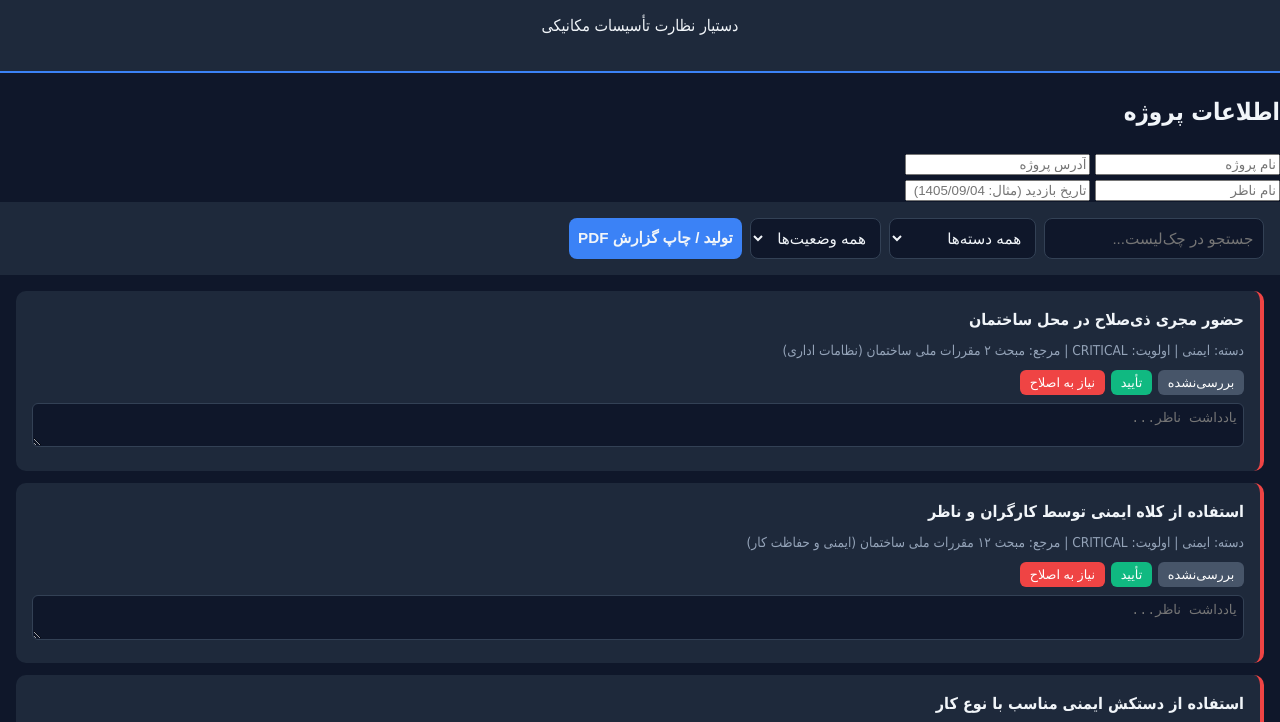
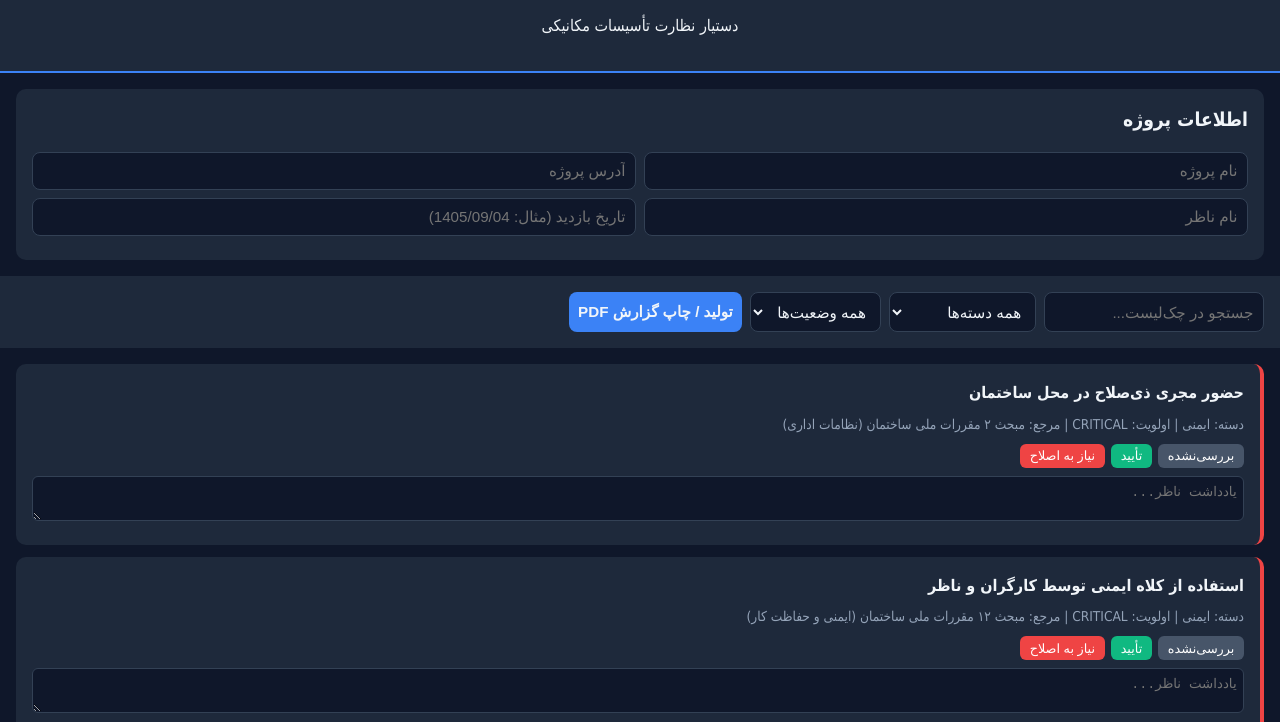
Before and after one commit to armineasy-sudo/dastyarnazer2, a plain HTML site: page pwa/index.html in a window 1280 px wide. Shown: the part 57-779 px from the top of the page. Drawn offline with Linux system fonts and the light colour scheme.

Commit message:
Add styles for project info section

```diff
--- a/pwa/style.css
+++ b/pwa/style.css
@@ -17,6 +17,32 @@ header {
 header h1 {
   margin: 0;
   font-size: 1.5rem;
+}
+.project-info {
+  background: #1E293B;
+  padding: 1rem;
+  margin: 1rem;
+  border-radius: 10px;
+}
+.project-info h2 {
+  margin-top: 0;
+  font-size: 1.2rem;
+}
+.form-row {
+  display: flex;
+  flex-wrap: wrap;
+  gap: 0.5rem;
+  margin-bottom: 0.5rem;
+}
+.form-row input {
+  flex: 1;
+  min-width: 150px;
+  padding: 0.6rem;
+  border: 1px solid #334155;
+  border-radius: 8px;
+  background: #0F172A;
+  color: #F1F5F9;
+  font-size: 0.95rem;
 }
 .controls {
   display: flex;
@@ -93,7 +119,7 @@ header h1 {
 }
 @media print {
   body { background: white; color: black; }
-  .controls, header, .status-buttons, .notes { display: none !important; }
+  .controls, header, .project-info, .status-buttons, .notes { display: none !important; }
   .print-only { display: block; }
   .item { break-inside: avoid; border: 1px solid #ccc; margin-bottom: 0.5rem; }
   #report { padding: 1cm; }
```
